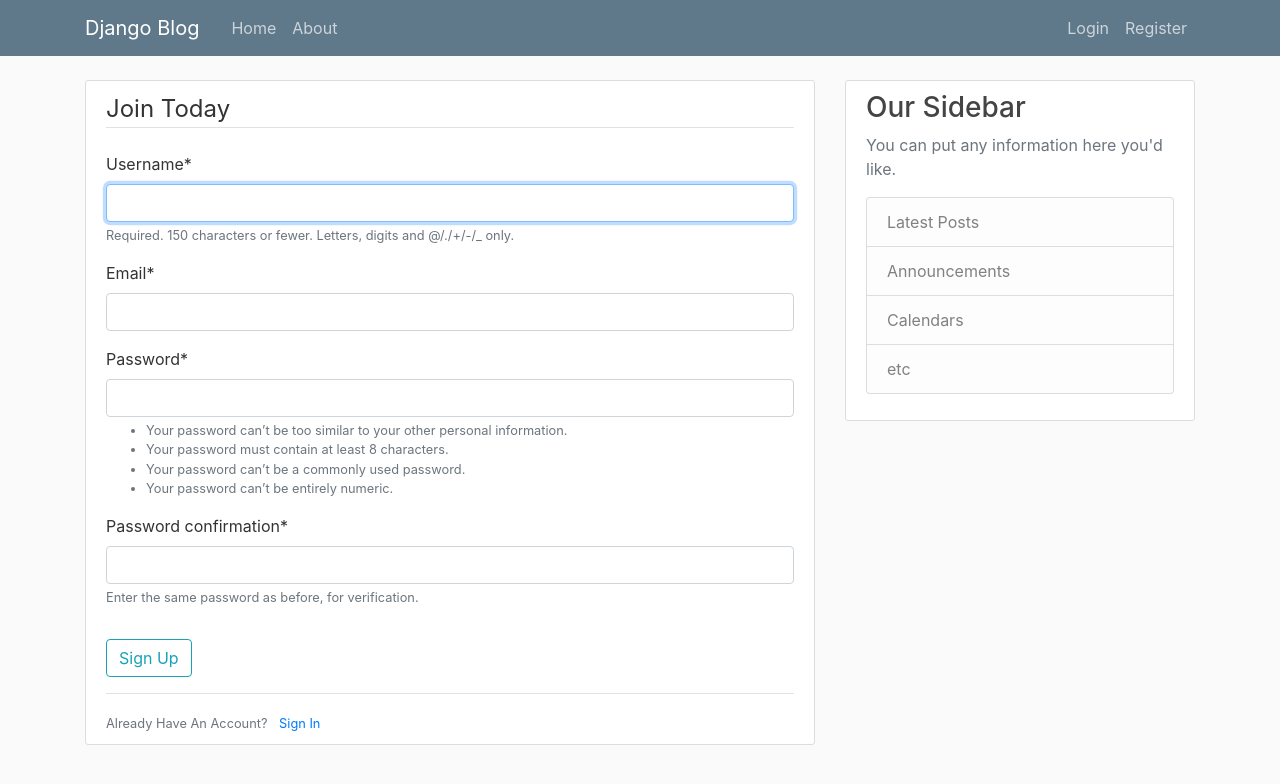
After one commit to brlala/sa47_django_app, a Django app: page /register/ in a window 1280 px wide. The commit adds this page. Shown: the top 784 px of the page. Run offline with Django 3.2, Linux system fonts and the light colour scheme; some libraries are stand-ins or nearby versions.

```diff
--- a/sa47_django/urls.py
+++ b/sa47_django/urls.py
@@ -15,10 +15,12 @@ Including another URLconf
 """
 from django.contrib import admin
 from django.urls import path, include
+from users import views as user_views
 
 # if we go to blog/ it will map that to our blog.urls
 urlpatterns = [
     path('admin/', admin.site.urls),
     # path('blog_dev/', include('blog.urls')), #Commented away to map blog to make it as homepage
-    path('', include('mysite.urls'))
+    path('', include('mysite.urls')),
+    path('register/', user_views.register, name='register'),
 ]
--- a/templates/mysite/base.html
+++ b/templates/mysite/base.html
@@ -41,6 +41,14 @@
 <main role="main" class="container">
     <div class="row">
         <div class="col-md-8">
+{#        add notification #}
+            {% if messages %}
+                {% for message in messages %}
+                    <div class="alert alert-{{ message.tags }}">
+                        {{ message }}
+                    </div>
+                {% endfor %}
+            {% endif %}
             {% block content %}{% endblock %}
         </div>
         <div class="col-md-4">
--- /dev/null
+++ b/templates/users/register.html
@@ -0,0 +1,24 @@
+{% extends "mysite/base.html" %}
+{% load crispy_forms_tags %}
+{% block content %}
+    <div class="content-section">
+        <form method="POST">
+            {% csrf_token %}
+            <fieldset class="form-group">
+                <legend class="border-bottom mb-4">Join Today</legend>
+                {{ form|crispy }}
+            </fieldset>
+            {#submit button is not included in form#}
+            <div class="form-group">
+                <button class="btn btn-outline-info" type="submit">Sign Up</button>
+            </div>
+        </form>
+        <div class="border-top pt-3">
+            <small class="text-muted">
+                Already Have An Account?
+                <a class="ml-2" href="#">
+                    Sign In</a>
+            </small>
+        </div>
+    </div>
+{% endblock content %}
--- /dev/null
+++ b/users/forms.py
@@ -0,0 +1,12 @@
+from django import forms
+from django.contrib.auth.forms import UserCreationForm
+from django.contrib.auth.models import User
+
+
+class UserRegisterForm(UserCreationForm):
+    email = forms.EmailField()
+
+    # Meta class is a nested namespace for configuration, the model 'User' will be affected when we use the command form.save() and the fields that we have is the fields we want to include in the form
+    class Meta:
+        model = User
+        fields = ['username', 'email', 'password1', 'password2']
--- a/users/views.py
+++ b/users/views.py
@@ -1,3 +1,22 @@
-from django.shortcuts import render
+from django.contrib import messages
+# from django.contrib.auth.forms import UserCreationForm
+from django.shortcuts import render, redirect
+from .forms import UserRegisterForm
 
-# Create your views here.
+
+def register(request):
+    if request.method == 'POST':
+        # form = UserCreationForm(request.POST)
+        form = UserRegisterForm(request.POST)
+        if form.is_valid():
+            form.save()
+            # this will convert the form data to python readable types
+            username = form.cleaned_data.get('username')
+
+            # this will show a flash message on success
+            messages.success(request, f'Account created for {username}!')
+            return redirect('mysite-home')
+
+    else:
+        form = UserRegisterForm()
+    return render(request, 'users/register.html', {'form': form})
```
Also changed, not shown: sa47_django/settings.py (+4 -6 lines), README.md.
